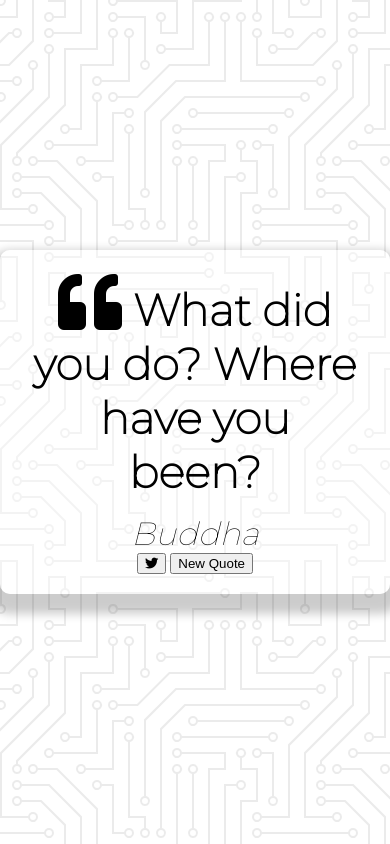
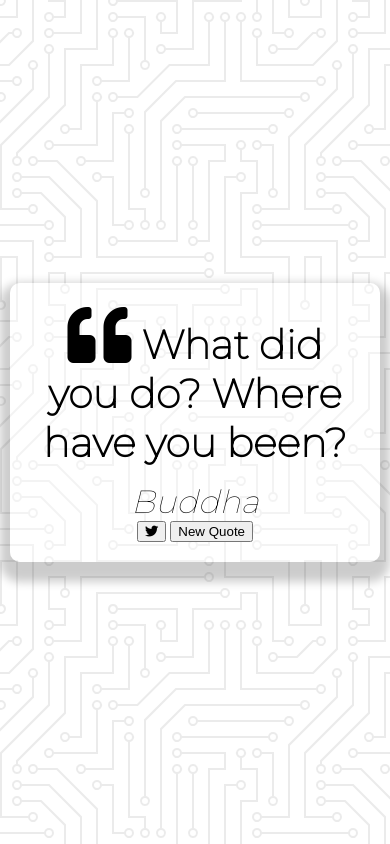
Before and after one commit to natnaelh14/quote-generator, a plain HTML site: page index.html in a window 390 px wide. Drawn offline with Linux system fonts and the light colour scheme.

Commit message:
created media queries for quote container and quote text

```diff
--- a/style.css
+++ b/style.css
@@ -53,3 +53,13 @@ body {
   font-weight: 400; /* bold */
   font-style: italic;
 }
+
+/* MEDIA QUERIES: TABLETS OR SMALLER */
+@media screen and (max-width:1000px) {
+  .quote-container {
+    margin: auto 10px;
+  }
+  .quote-text {
+    font-size: 2.5rem;
+  }
+}
```
